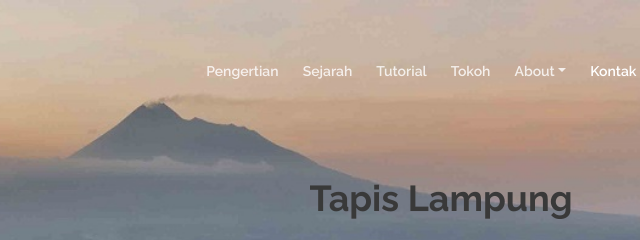
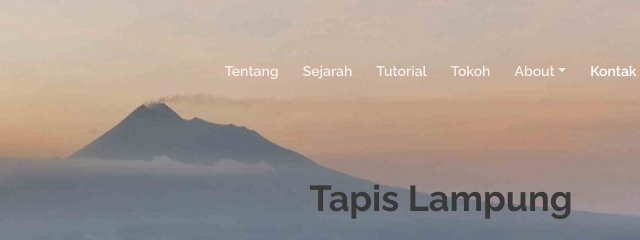
Before and after one commit to georgemiraclee/cantingindonesia, a plain HTML site: page jogja.html in a window 1280 px wide. Shown: the top 240 px of the page, 484-1124 px from the left. Drawn offline with Linux system fonts and the light colour scheme.

Commit message:
ganti tentang

```diff
--- a/jogja.html
+++ b/jogja.html
@@ -66,7 +66,7 @@
           <div class="collapse navbar-collapse" id="navbarsExampleDefault">
             <ul class="navbar-nav ml-auto">
               <li class="nav-item">
-                <a class="nav-link page-scroll" href="#header">Pengertian <span class="sr-only"></span></a>
+                <a class="nav-link page-scroll" href="#header">Tentang <span class="sr-only"></span></a>
               </li>
               <li class="nav-item">
                 <a class="nav-link page-scroll" href="#sejarah">Sejarah</a>
```
